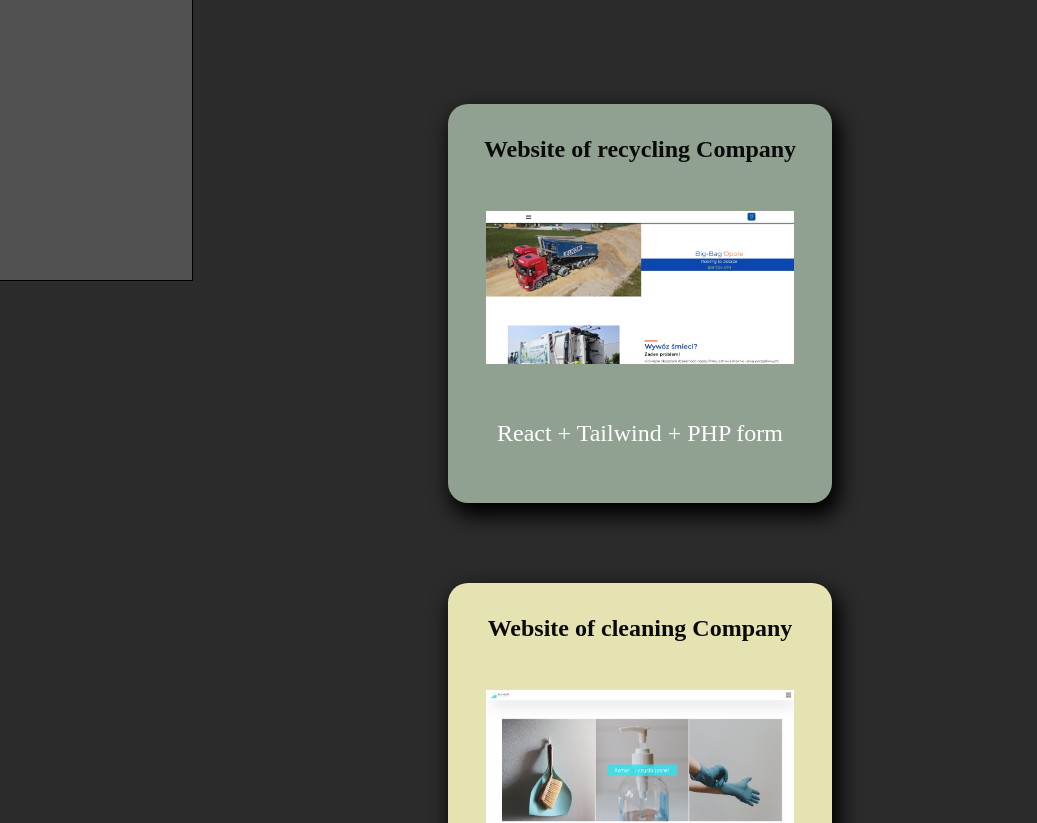
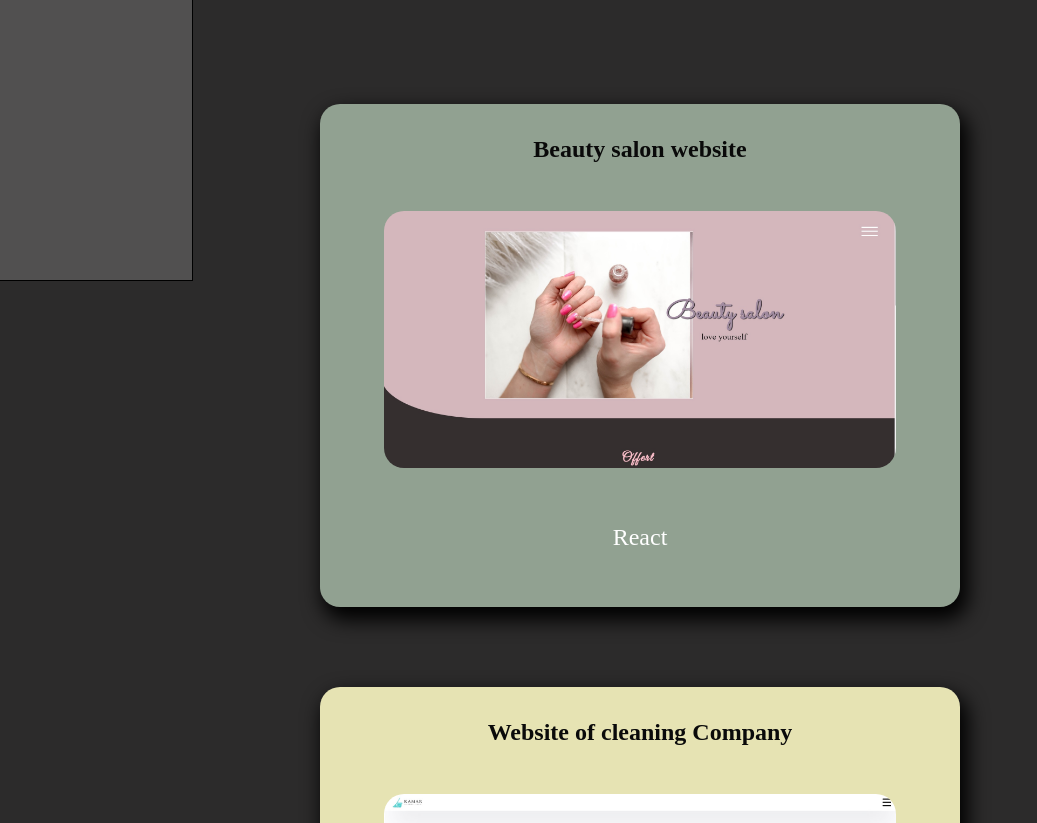
Before and after one commit to amelangad/portfolio-project-3d, a React (Vite) app: page /projects in a window 1280 px wide. Shown: the part 520-1343 px from the top of the page, without its empty margins (0-1037 px from the left). Built offline with nearby package versions, Linux system fonts and the light colour scheme; a web font is replaced by a local one.

Commit message:
change the icon and add new project

```diff
--- a/index.html
+++ b/index.html
@@ -2,7 +2,7 @@
 <html lang="en">
   <head>
     <meta charset="UTF-8" />
-    <link rel="icon" type="image/svg+xml" href="/vite.svg" />
+    <link rel="icon" type="image/svg+xml" href="/src/assets/woman.png">
     <meta name="viewport" content="width=device-width, initial-scale=1.0" />
     <title>Magda | Portfolio</title>
   </head>
--- a/src/pages/Projects.jsx
+++ b/src/pages/Projects.jsx
@@ -3,33 +3,44 @@ import '../styles/Projects.css'
 import bigbag from '../assets/bigbag.jpg'
 import kamar from '../assets/kamar.jpg'
 import movies from '../assets/movies.png'
+import beauty from '../assets/beauty.jpg'
 
 
 export default function Projects() {
 
   const projects = [
-    {id: 1,
+    {
+      id: 1,
+      title: 'Beauty salon website',
+      img: beauty,
+      desc: 'React',
+      href: "https://beauty-salooon.netlify.app/",
+    },
+
+    {
+      id: 2,
+      title: 'Website of cleaning Company',
+      img: kamar,
+      desc: 'HTML + SCSS + JS',
+      href: "https://kamar.opole.pl",
+    },
+    {
+      id: 3,
+      title: 'Movies App',
+      img: movies,
+      desc: "React + Node.js form",
+      href: "hhttps://search-for-moviesss.netlify.app/",
+    },
+    {
+      id: 4,
       title: 'Website of recycling Company',
       img: bigbag,
-    desc: 'React + Tailwind + PHP form'
-    },
-    {id: 2,
-      title: 'Website of cleaning Company',
-      img : kamar,
-      desc: 'HTML + SCSS + JS'
-      },
-      {id: 3,
-        title: 'Movies App',
-        img: movies,
-        desc: "React + Node.js form"
-        },
-        {id: 4,
-          title: 'New projects',
-          desc: 'React with Hooks'
+      desc: 'React + Tailwind + PHP form',
+      href: "https://bigbag.opole.pl",
     },
   ]
   function showBox(e) {
-    const trigger = window.innerHeight/5 *4 ;
+    const trigger = window.innerHeight / 5 * 4;
     const projects = document.querySelectorAll('.project');
     const nav = document.querySelector('.nav');
     projects.forEach((box) => {
@@ -52,23 +63,23 @@ export default function Projects() {
 
 
   return (
-      <section className ="projects__section">
-        <header className ="projects__header">My projects
-        <div className ="ball__wrapper">
-          <div className ="ball"></div>
+    <section className="projects__section">
+      <header className="projects__header">My projects
+        <div className="ball__wrapper">
+          <div className="ball"></div>
         </div>
-        <div className ="strip__wrapper">
-          <div className ="strip"></div>
-          <div className ="strip"></div>
-          <div className ="strip"></div>
+        <div className="strip__wrapper">
+          <div className="strip"></div>
+          <div className="strip"></div>
+          <div className="strip"></div>
         </div>
       </header>
 
-    <div className ="project__wrapper">
-    {projects.map(project => <div className ="project" key = {project.id}>
-      <h1 className ="project__title">{project.title}</h1>
-      <div className ="project__image"><img  className ="project__img" src = {project.img}/></div>
-      <p className ="project__text">{project.desc}</p></div>)}
+      <div className="project__wrapper">
+        {projects.map(project => <div className="project" key={project.id}>
+        <h1 className="project__title">{project.title}</h1>
+          <div className="project__image"><a className="project__link" href ={project.href}><img className="project__img" src={project.img}/></a></div>
+          <p className="project__text">{project.desc}</p></div>)}
       </div>
     </section>
 
--- a/src/styles/Overlay.css
+++ b/src/styles/Overlay.css
@@ -55,7 +55,6 @@
     font-size: 1.5rem;
     color: white;
     font-family: 'Roboto', sans-serif;
-
 }
 
 
--- a/src/styles/Projects.css
+++ b/src/styles/Projects.css
@@ -150,11 +150,18 @@
     display: flex;
     justify-content: center;
     margin: 2rem;
+    border-radius: 20px;
 }
 
+.project__link {
+    width: 100%;
+    display: flex;
+    justify-content: center;
+}
 .project__img {
     object-fit: contain;
     width: 80%;
+    border-radius:20px;
 }
 
 
@@ -190,6 +197,6 @@
     }
 
     .project {
-        width: 30%;
+        width: 50%;
     }
 }
```
Also changed, not shown: src/assets/beauty.jpg (added), src/assets/woman.png (added). Lines whose indentation alone changed are shown as unchanged.
